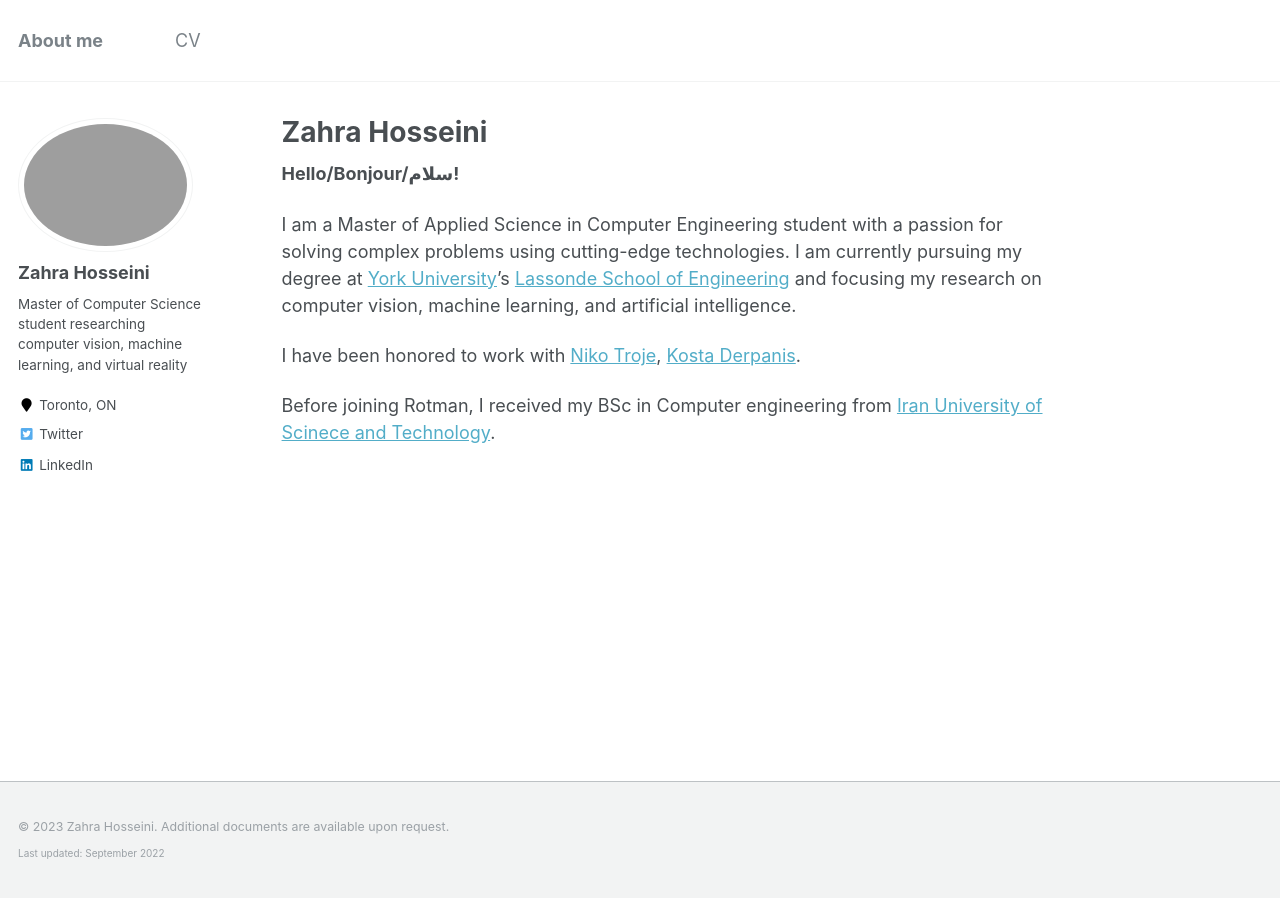
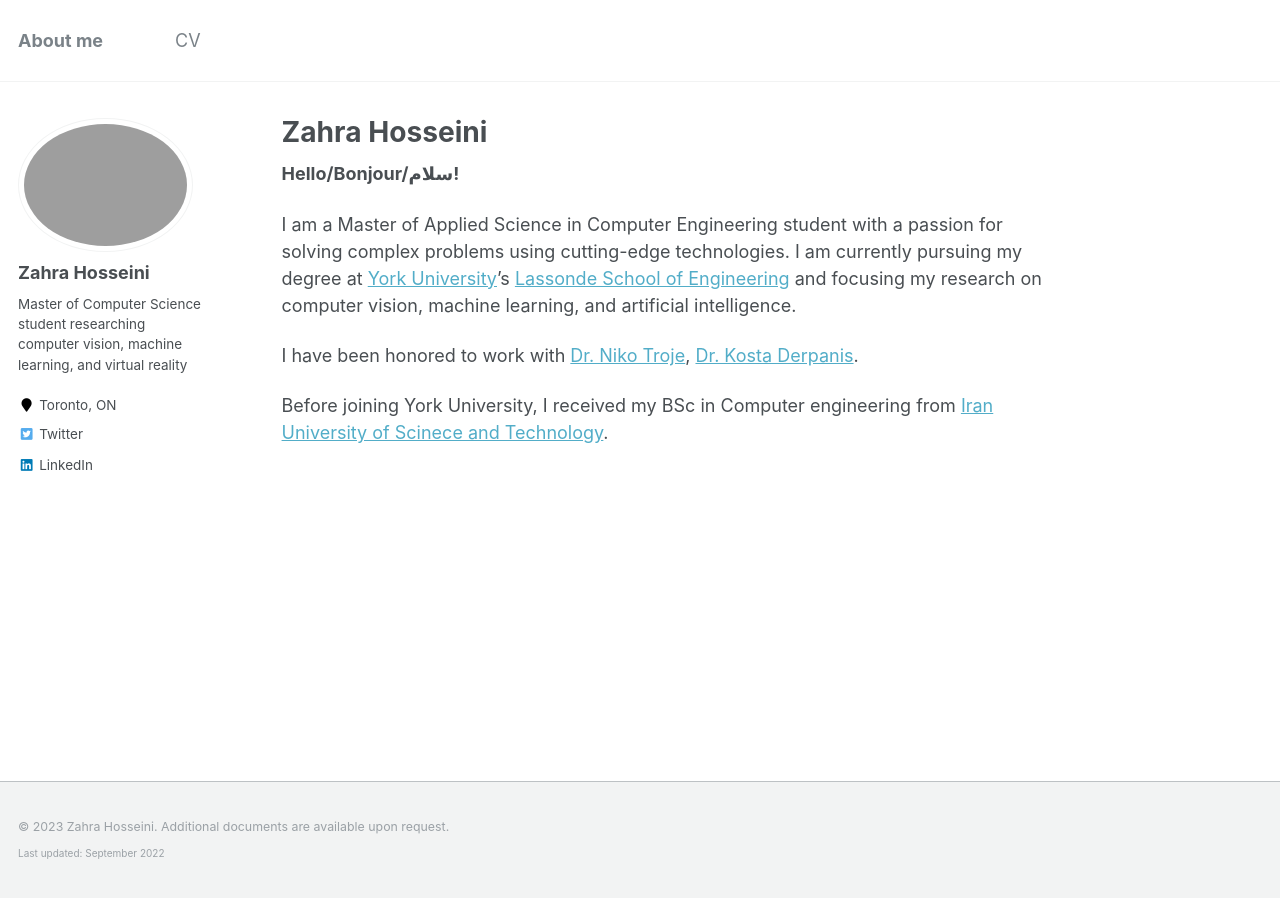
Before and after one commit to zahrahosseini99/zahrahosseini99.github.io, a Jekyll site: the page built from _pages/about.md, in a window 1280 px wide. Built offline with Jekyll 4.4.1, drawn with Linux system fonts in a browser that asks for light colours.

```diff
--- a/_pages/about.md
+++ b/_pages/about.md
@@ -13,6 +13,6 @@
 I am a Master of Applied Science in Computer Engineering student with a passion for solving complex problems using cutting-edge technologies. I am currently pursuing my degree at [York University](https://www.yorku.ca/)'s [Lassonde School of Engineering](https://lassonde.yorku.ca/) and focusing my research on computer vision, machine learning, and artificial intelligence.
 
 
-I have been honored to work with [Niko Troje](https://www.biomotionlab.ca/niko-troje/), [Kosta Derpanis](https://csprofkgd.github.io/).
+I have been honored to work with [Dr. Niko Troje](https://www.biomotionlab.ca/niko-troje/), [Dr. Kosta Derpanis](https://csprofkgd.github.io/).
 
-Before joining Rotman, I received my BSc in Computer engineering from [Iran University of Scinece and Technology](http://www.iust.ac.ir/en).
+Before joining York University, I received my BSc in Computer engineering from [Iran University of Scinece and Technology](http://www.iust.ac.ir/en).
```
